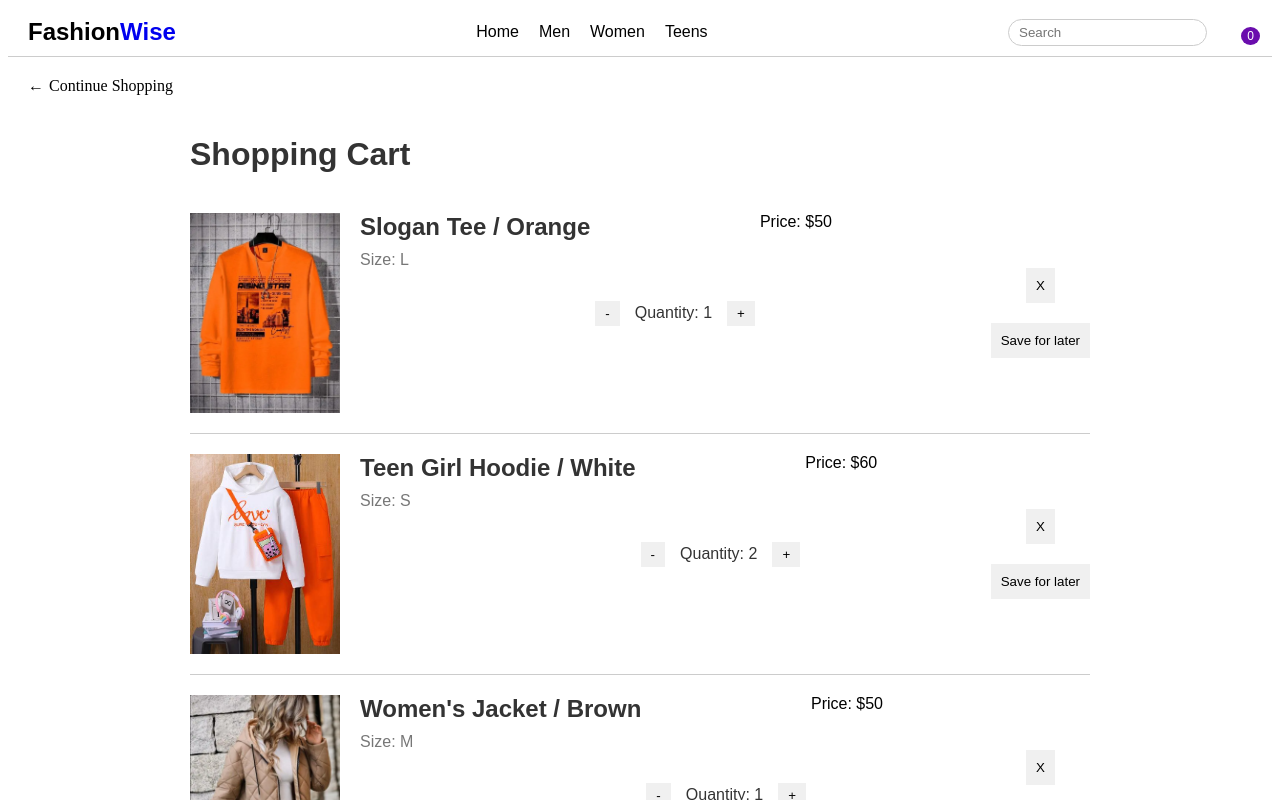
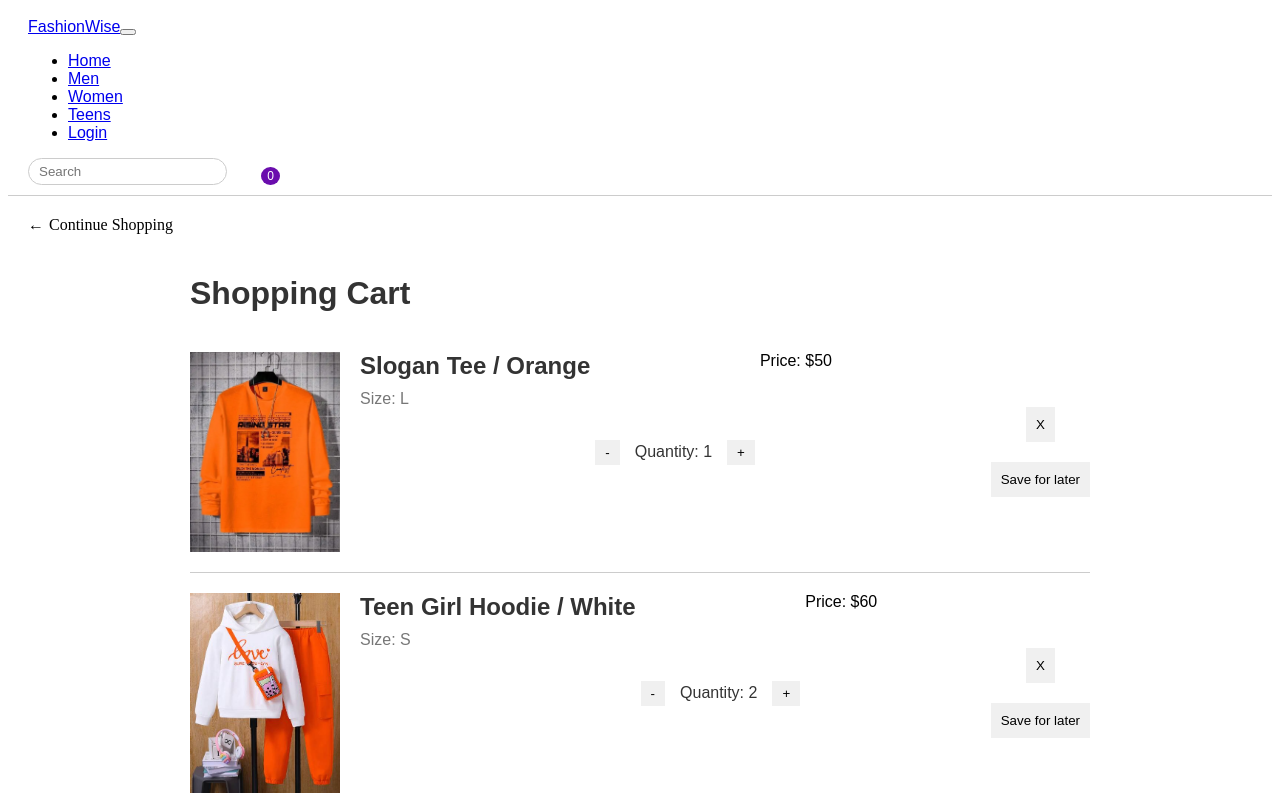
Before and after one commit to June-July-Augest/ecommerce, an Angular app: page /category/men in a window 1280 px wide. Shown: the top 800 px of the page. Built offline with nearby package versions, Linux system fonts and the light colour scheme.

Commit message:
Update navbar.component.html

```diff
--- a/src/app/components/navbar/navbar.component.html
+++ b/src/app/components/navbar/navbar.component.html
@@ -1,16 +1,36 @@
-<header class="navbar">
-  <div class="logo">
-      <a routerLink="/">
-          <span class="brand">Fashion</span><span class="highlight">Wise</span>
+<nav class="navbar navbar-expand-lg navbar-light bg-white shadow-sm">
+    <div class="container">
+      <a class="navbar-brand fw-bold" routerLink="/">
+        Fashion<span class="text-primary">Wise</span>
       </a>
+      <button
+        class="navbar-toggler"
+        type="button"
+        data-bs-toggle="collapse"
+        data-bs-target="#navbarNav"
+        aria-controls="navbarNav"
+        aria-expanded="false"
+        aria-label="Toggle navigation"
+      >
+        <span class="navbar-toggler-icon"></span>
+      </button>
+      <div class="collapse navbar-collapse" id="navbarNav">
+        <ul class="navbar-nav ms-auto">
+          <li class="nav-item"><a class="nav-link" routerLink="/">Home</a></li>
+          <li class="nav-item">
+            <a class="nav-link" [routerLink]="['/men']">Men</a>
+          </li>
+          <li class="nav-item">
+            <a class="nav-link" [routerLink]="['/women']">Women</a>
+          </li>
+          <li class="nav-item">
+            <a class="nav-link" [routerLink]="['/teens']">Teens</a>
+          </li>
+          <li class="nav-item">
+            <a class="nav-link" [routerLink]="['/login']">Login</a>
+          </li>
+        </ul>
       </div>
-
-  <nav class="nav-links">
-      <a routerLink="/">Home</a>
-      <a routerLink="/men">Men</a>
-      <a routerLink="/women">Women</a>
-      <a routerLink="/teens">Teens</a>
-  </nav>
 
       <div class="nav-icons">
         <form class="search-form">
@@ -27,4 +47,6 @@
             <span class="cart-badge">{{ cartItemCount$ }}</span>
         </a>
     </div>
-</header>
+
+    </div>
+  </nav>
```
Lines whose indentation alone changed are shown as unchanged.
